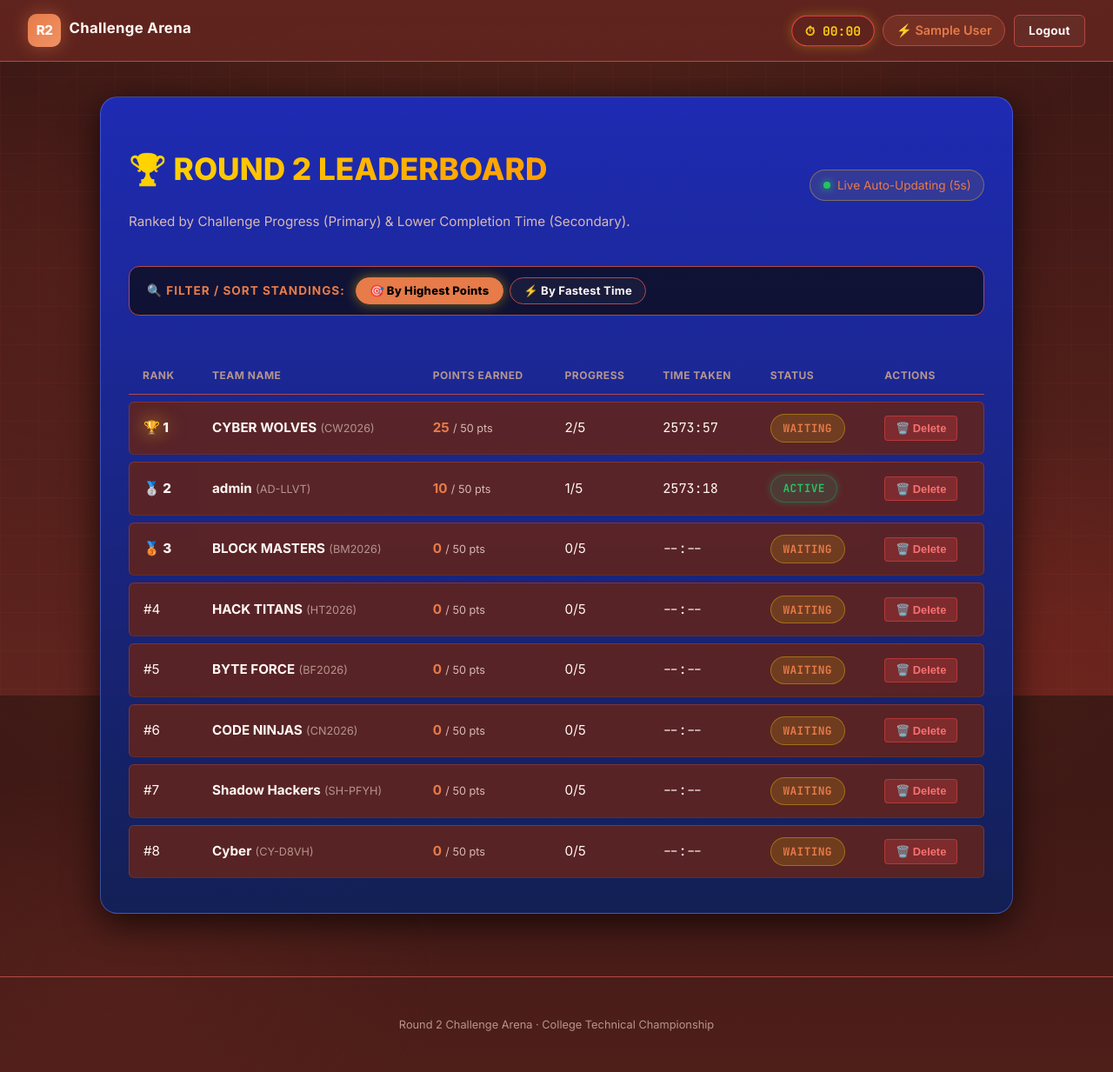
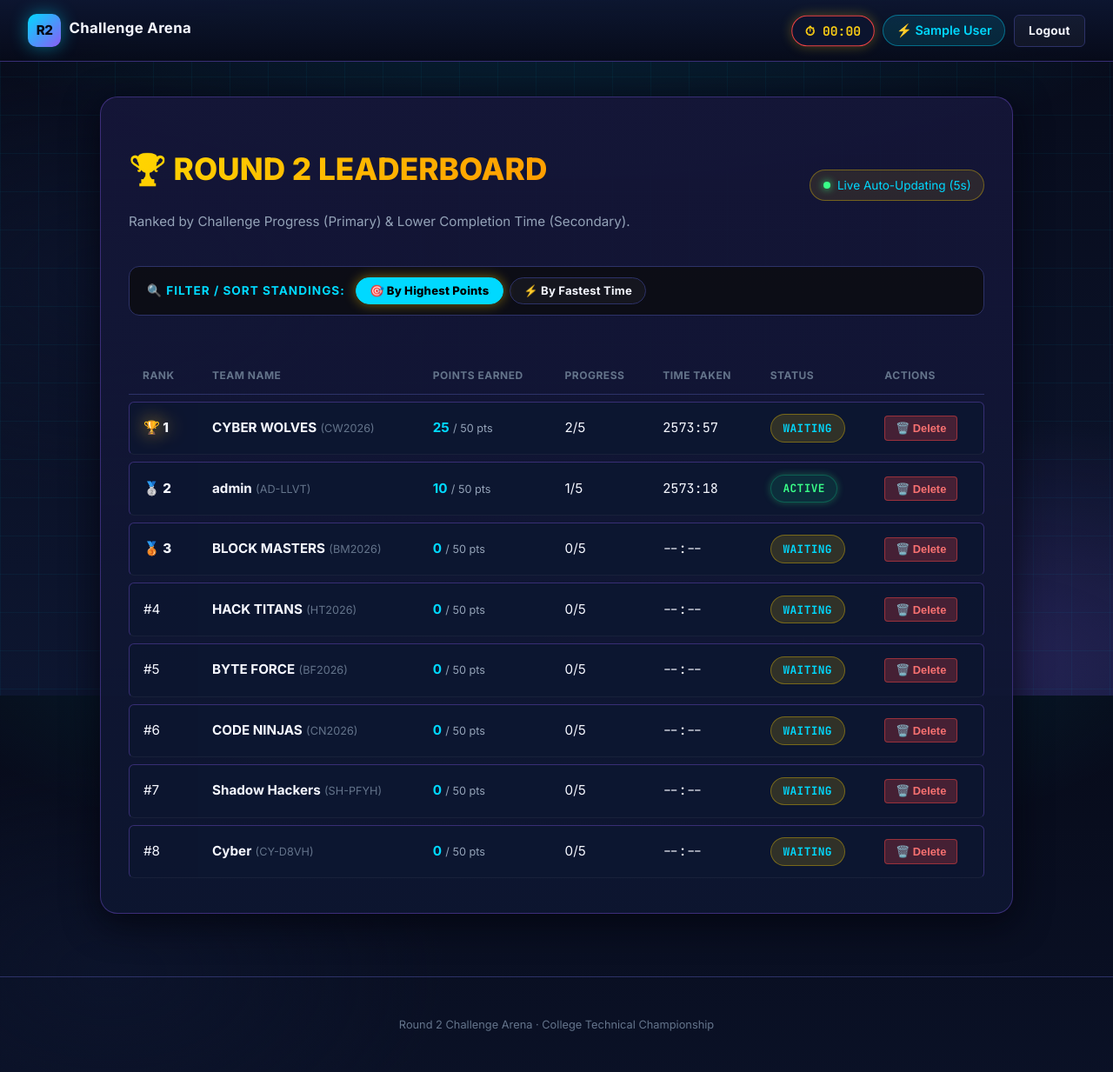
Before and after one commit to ACV07/GAME, a Flask app: page /leaderboard in a window 1280 px wide. Shown: the whole page at 87% size. Run offline with Flask 3, Linux system fonts and the light colour scheme; the visitor is signed in with stand-in values (Sample User, id 1); data comes from the database, SQL or seed files in the repository.

Commit message:
Set up Deep Navy & Cyber Purple theme across both websites (#070B1A, #0D1630, #151638, #00D9FF, #39FF88, #8B5CF6)

```diff
--- a/static/css/admin.css
+++ b/static/css/admin.css
@@ -34,7 +34,7 @@
 
 .table-cyber td {
   padding: 1rem;
-  background: rgba(96, 36, 30, 0.9);
+  background: rgba(13, 22, 48, 0.92);
   color: var(--text-main);
   font-size: 0.95rem;
   border-top: 1px solid var(--bg-card-border);
@@ -54,7 +54,7 @@
 }
 
 .table-cyber tr:hover td {
-  background: rgba(149, 39, 29, 0.95);
+  background: rgba(21, 22, 56, 0.95);
 }
 
 /* Status Badges */
--- a/static/css/style.css
+++ b/static/css/style.css
@@ -59,42 +59,45 @@ html, body {
    ========================================================= */
 
 :root {
-  /* Environment — Dark Red & Burgundy Palette */
-  --bg-black:        #3A1714;  /* 🔴 Dark Red Main Background */
-  --bg-black-soft:   #60241E;  /* 🟥 Burgundy Navbar & Sections */
-  --bg-panel:        #95271D;  /* 🟤 Deep Red Cards / Containers */
-  --bg-panel-2:      #A83126;  /* Card Hover */
+  /* Environment — Deep Navy & Cyber Purple Palette */
+  --bg-black:        #070B1A;  /* 🌌 Deep Navy Main Background */
+  --bg-black-soft:   #0D1630;  /* 🔵 Dark Blue Secondary Background / Navbar */
+  --bg-panel:        #151638;  /* 🟣 Deep Purple-Blue Cards */
+  --bg-panel-2:      #1E1F4A;  /* Hover Panel Card */
 
-  /* Primary Action & Highlights — Orange */
-  --primary-orange:  #E77B49;  /* 🟠 Orange Buttons / Highlights */
-  --orange-hover:   #F09265;  /* Orange Hover */
-  --primary-cyan:    #E77B49;  /* Secondary Action Accent */
-  --cyan-hover:     #F09265;
+  /* Primary Interactive & Accents */
+  --primary-orange:  #00D9FF;  /* 🔵 Primary Interactive (Cyan) */
+  --orange-hover:   #5CEBFF;  /* Cyan Hover */
+  --primary-cyan:    #00D9FF;  /* Cyan */
+  --cyan-hover:     #5CEBFF;
+
+  /* Secondary Accent — Purple */
+  --accent-purple:   #8B5CF6;  /* 🟣 Purple Secondary Accent */
+  --purple-hover:    #A78BFA;
 
   /* Theme variable bindings */
-  --primary-gold:    #E77B49;  /* Primary Action -> Orange */
-  --primary-amber:   #E77B49;
-  --primary-purple:  #E77B49;
-  --purple-hover:    #F09265;
-  --gold-bright:     #F09265;
-  --gold-dim:        #C85F30;
-  --text-gold:       #E77B49;
+  --primary-gold:    #00D9FF;  /* Primary Interactive -> Cyan */
+  --primary-amber:   #00D9FF;
+  --primary-purple:  #8B5CF6;
+  --gold-bright:     #5CEBFF;
+  --gold-dim:        #0099B8;
+  --text-gold:       #00D9FF;
 
   /* Typography Palette */
-  --text-main:       #FFF7F3;  /* Warm Cream White Main Text */
-  --text-muted:      #D8B9B2;  /* Muted Sand/Rose Secondary Text */
-  --text-dim:        #B5958E;  /* Dim Text */
+  --text-main:       #F5F7FF;  /* ⚪ Main Text (White) */
+  --text-muted:      #94A3B8;  /* 🩶 Secondary Text (Blue Gray) */
+  --text-dim:        #64748B;  /* Dim Text */
 
   /* Functional Status Colors */
-  --accent-green:    #22C55E;  /* Correct (Green) */
-  --accent-red:      #EF4444;  /* Wrong (Red) */
-  --accent-yellow:   #FACC15;  /* Warning (Yellow) */
-  --accent-cyan:     #E77B49;
-  --accent-orange:   #E77B49;
+  --accent-green:    #39FF88;  /* 🟢 Success (Neon Green) */
+  --accent-red:      #EF4444;  /* 🔴 Error (Red) */
+  --accent-yellow:   #FACC15;  /* 🟡 Warning (Yellow) */
+  --accent-cyan:     #00D9FF;
+  --accent-orange:   #00D9FF;
 
-  /* Structure & Borders — Coral */
-  --code-border:     #B34A44;  /* 🌹 Coral Borders & Secondary Elements */
-  --bg-card-border:  rgba(179, 74, 68, 0.45);
+  /* Structure & Borders */
+  --code-border:     #2D3268;  /* Border / Secondary Border */
+  --bg-card-border:  rgba(139, 92, 246, 0.35);
   --radius-sm:        6px;
   --radius-md:        12px;
   --radius-lg:        20px;
@@ -105,11 +108,11 @@ html, body {
   --transition-fast: all 0.18s cubic-bezier(0.4, 0, 0.2, 1);
   --transition-med:  all 0.32s cubic-bezier(0.4, 0, 0.2, 1);
 
-  --shadow-glow-orange: 0 0 30px rgba(231, 123, 73, 0.45);
-  --shadow-glow-cyan:   0 0 30px rgba(231, 123, 73, 0.45);
-  --shadow-glow-gold:   0 0 30px rgba(231, 123, 73, 0.45);
-  --shadow-glow-purple: 0 0 30px rgba(231, 123, 73, 0.45);
-  --shadow-card:        0 10px 40px rgba(0, 0, 0, 0.7);
+  --shadow-glow-orange: 0 0 30px rgba(0, 217, 255, 0.45);
+  --shadow-glow-cyan:   0 0 30px rgba(0, 217, 255, 0.45);
+  --shadow-glow-gold:   0 0 30px rgba(0, 217, 255, 0.45);
+  --shadow-glow-purple: 0 0 30px rgba(139, 92, 246, 0.45);
+  --shadow-card:        0 10px 40px rgba(3, 5, 14, 0.85);
 }
 
 /* ---------- Page Entrance & Ambient Animations ---------- */
@@ -375,10 +378,10 @@ body {
   font-family: var(--font-body);
   color: var(--text-main);
   background:
-    radial-gradient(ellipse 90% 60% at 50% -15%, rgba(231, 123, 73, 0.2), transparent 70%),
-    radial-gradient(ellipse 70% 50% at 85% 95%, rgba(149, 39, 29, 0.3), transparent 70%),
-    radial-gradient(ellipse 50% 50% at 10% 40%, rgba(96, 36, 30, 0.4), transparent 60%),
-    linear-gradient(180deg, #3A1714 0%, #60241E 100%);
+    radial-gradient(ellipse 90% 60% at 50% -15%, rgba(0, 217, 255, 0.18), transparent 70%),
+    radial-gradient(ellipse 70% 50% at 85% 95%, rgba(139, 92, 246, 0.2), transparent 70%),
+    radial-gradient(ellipse 50% 50% at 10% 40%, rgba(13, 22, 48, 0.6), transparent 60%),
+    linear-gradient(180deg, #070B1A 0%, #0D1630 100%);
   background-attachment: fixed;
   animation: ambient-pulse 12s ease-in-out infinite;
   line-height: 1.5;
@@ -393,8 +396,8 @@ body::before {
   position: fixed;
   inset: 0;
   background-image:
-    linear-gradient(rgba(179, 74, 68, 0.08) 1px, transparent 1px),
-    linear-gradient(90deg, rgba(179, 74, 68, 0.08) 1px, transparent 1px);
+    linear-gradient(rgba(0, 217, 255, 0.05) 1px, transparent 1px),
+    linear-gradient(90deg, rgba(0, 217, 255, 0.05) 1px, transparent 1px);
   background-size: 44px 44px;
   pointer-events: none;
   z-index: 0;
@@ -415,8 +418,8 @@ code {
   align-items: center;
   justify-content: space-between;
   padding: 1rem 2rem;
-  background: linear-gradient(180deg, #60241E 0%, rgba(96, 36, 30, 0.95) 100%);
-  border-bottom: 1px solid #B34A44;
+  background: linear-gradient(180deg, rgba(13, 22, 48, 0.97), rgba(7, 11, 26, 0.94));
+  border-bottom: 1px solid rgba(139, 92, 246, 0.35);
   position: sticky;
   top: 0;
   z-index: 100;
@@ -440,9 +443,9 @@ code {
   border-radius: 10px;
   font-weight: 800;
   font-size: 0.95rem;
-  color: #FFF7F3;
-  background: linear-gradient(135deg, #E77B49, #F09265);
-  box-shadow: 0 0 20px rgba(231, 123, 73, 0.45);
+  color: #070B1A;
+  background: linear-gradient(135deg, #00D9FF, #8B5CF6);
+  box-shadow: 0 0 20px rgba(0, 217, 255, 0.45);
   letter-spacing: -0.5px;
   transition: transform 0.25s ease;
 }
@@ -467,9 +470,9 @@ code {
 .team-badge {
   font-weight: 600;
   font-size: 0.9rem;
-  color: #E77B49;
-  background: rgba(231, 123, 73, 0.15);
-  border: 1px solid var(--code-border);
+  color: #00D9FF;
+  background: rgba(0, 217, 255, 0.12);
+  border: 1px solid rgba(0, 217, 255, 0.4);
   padding: 0.4rem 0.9rem;
   border-radius: 20px;
 }
@@ -478,9 +481,9 @@ code {
   font-family: var(--font-code);
   font-weight: 700;
   font-size: 0.9rem;
-  color: var(--accent-yellow);
-  background: rgba(96, 36, 30, 0.85);
-  border: 1px solid var(--accent-yellow);
+  color: #FACC15;
+  background: rgba(13, 22, 48, 0.9);
+  border: 1px solid #FACC15;
   padding: 0.35rem 0.9rem;
   border-radius: 20px;
   box-shadow: 0 0 14px rgba(250, 204, 21, 0.3);
@@ -630,8 +633,8 @@ code {
 }
 
 .glass-card {
-  background: linear-gradient(180deg, rgba(27, 44, 193, 0.92), rgba(17, 32, 88, 0.96));
-  border: 1px solid rgba(118, 146, 255, 0.4);
+  background: linear-gradient(180deg, rgba(21, 22, 56, 0.94), rgba(13, 22, 48, 0.96));
+  border: 1px solid rgba(139, 92, 246, 0.35);
   border-radius: var(--radius-lg);
   padding: 2rem;
   box-shadow: var(--shadow-card);
--- a/templates/base.html
+++ b/templates/base.html
@@ -36,7 +36,7 @@
         <div class="team-badge" id="nav-team-score-badge" style="position: relative;">
           ⚡ {{ session.get('team_name') }}
           {% if team and team.total_score is defined %}
-            <span style="color: #E77B49; margin-left: 6px; font-weight: 800;" id="team-live-score-val">{{ team.total_score }}</span>
+            <span style="color: #00D9FF; margin-left: 6px; font-weight: 800;" id="team-live-score-val">{{ team.total_score }}</span>
           {% endif %}
         </div>
         <a href="{{ url_for('auth.logout') }}" class="btn-secondary btn-nav">Logout</a>
--- a/templates/challenge_error_line.html
+++ b/templates/challenge_error_line.html
@@ -69,7 +69,7 @@
   <div class="challenge-header stagger-1">
     <div class="challenge-title-group">
       <h2>
-        <span style="color: #E77B49; font-family: var(--font-code);">CHALLENGE {{ challenge.id }}</span>
+        <span style="color: #00D9FF; font-family: var(--font-code);">CHALLENGE {{ challenge.id }}</span>
         <span>— {{ challenge.title }}</span>
       </h2>
     </div>
--- a/templates/challenge_problem.html
+++ b/templates/challenge_problem.html
@@ -26,7 +26,7 @@
   <div class="challenge-header stagger-1">
     <div class="challenge-title-group">
       <h2>
-        <span style="color: #E77B49; font-family: var(--font-code);">FINAL CHALLENGE 5</span>
+        <span style="color: #00D9FF; font-family: var(--font-code);">FINAL CHALLENGE 5</span>
         <span>— {{ challenge.title }}</span>
       </h2>
     </div>
--- a/templates/lobby.html
+++ b/templates/lobby.html
@@ -16,14 +16,14 @@
         <span class="badge-status status-waiting">Standby</span>
       {% endif %}
 
-      <div style="font-family: var(--font-code); font-size: 0.85rem; color: #E77B49; letter-spacing: 1px; margin-bottom: 0.2rem;" class="stagger-1">
+      <div style="font-family: var(--font-code); font-size: 0.85rem; color: #00D9FF; letter-spacing: 1px; margin-bottom: 0.2rem;" class="stagger-1">
         &gt; SYSTEM READY — SYNCHROTECH CODING CHALLENGE
       </div>
-      <h1 style="font-size: 2.2rem; font-weight: 800; margin-top: 0.2rem; color: #FFF7F3;" class="stagger-1">
+      <h1 style="font-size: 2.2rem; font-weight: 800; margin-top: 0.2rem; color: #F5F7FF;" class="stagger-1">
         WELCOME, {{ team.team_name }}
       </h1>
       <div style="margin-top: 0.4rem; font-size: 0.9rem; color: var(--text-muted);" class="stagger-2">
-        🔑 Your Unique Team Passcode: <code style="color: #E77B49; font-family: var(--font-code); font-weight: 700; font-size: 1.05rem; background: rgba(231, 123, 73, 0.15); padding: 0.2rem 0.5rem; border-radius: 4px;">{{ team.team_code }}</code>
+        🔑 Your Unique Team Passcode: <code style="color: #00D9FF; font-family: var(--font-code); font-weight: 700; font-size: 1.05rem; background: rgba(0, 217, 255, 0.15); padding: 0.2rem 0.5rem; border-radius: 4px;">{{ team.team_code }}</code>
       </div>
     </div>
     <div style="text-align: right;">
```
Also changed, not shown: other parts of static/css/style.css (+36 -36 lines), static/css/drag_drop.css (+30 -30 lines), templates/completed.html (+11 -11 lines).
